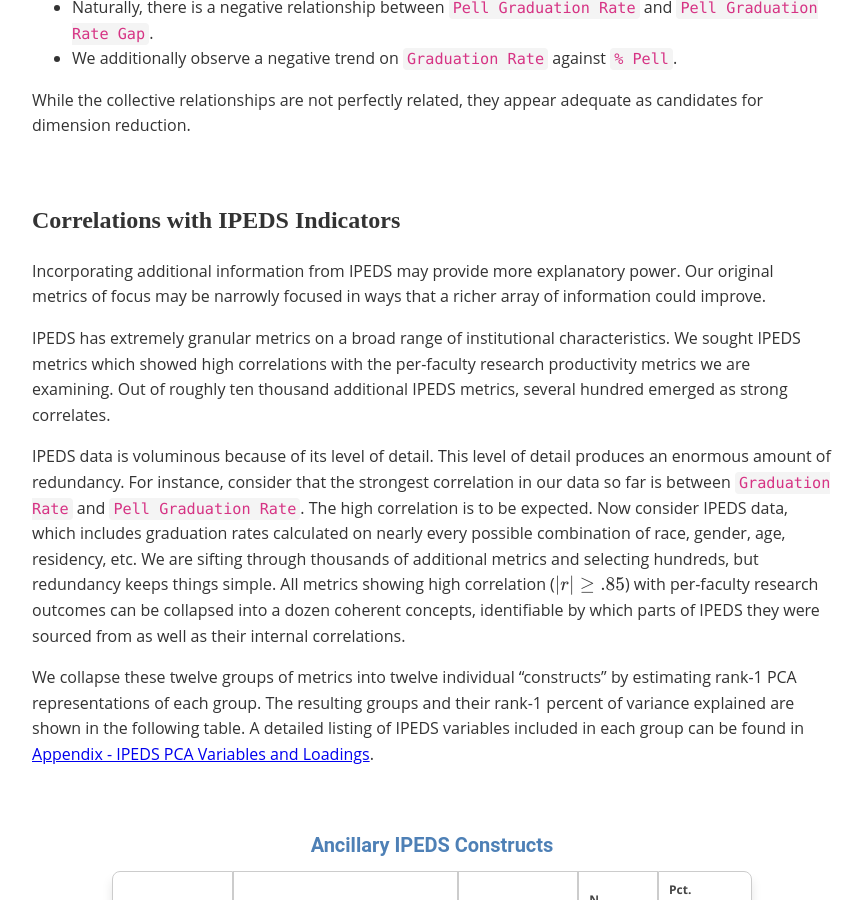
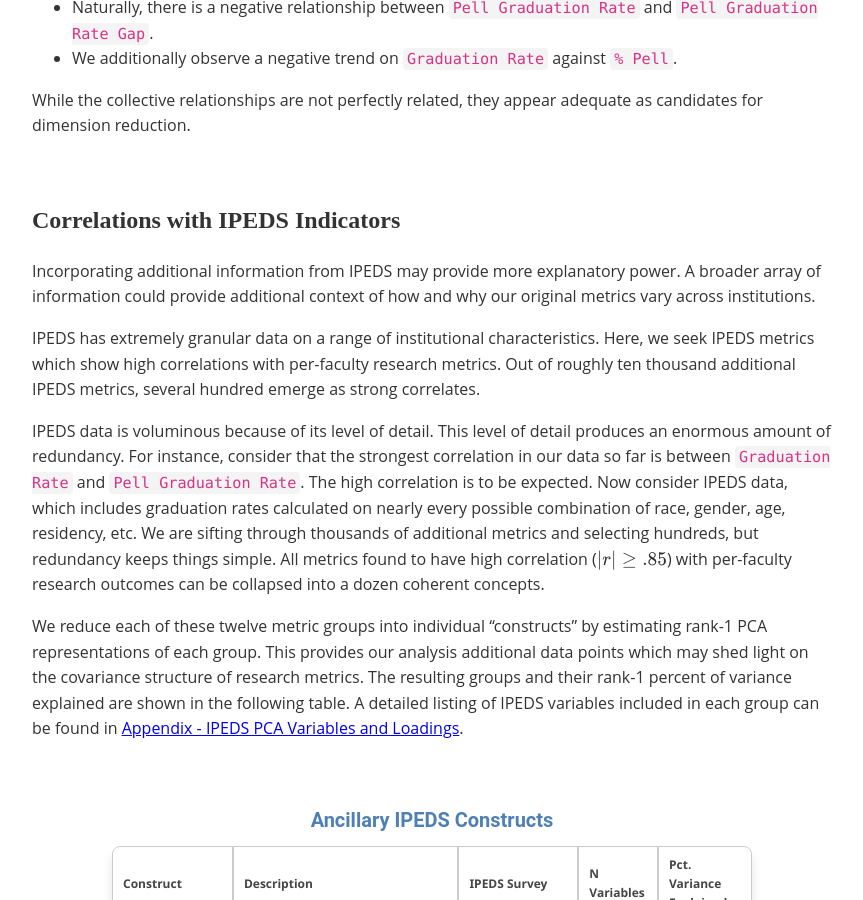
Before and after one commit to rashtastic/r1, a Jekyll site: the page built from index.md, in a window 1280 px wide and 900 px high, scrolled down 9352 px. Shown: the whole window, without its empty margins (208-1071 px from the left). Built offline with Jekyll 4.4.1, drawn with Linux system fonts in a browser that asks for light colours.

Commit message:
IPEDS section rephrasing edits

```diff
--- a/index.md
+++ b/index.md
@@ -220,13 +220,13 @@
 
 ## Correlations with IPEDS Indicators
 
-Incorporating additional information from IPEDS may provide more explanatory power. Our original metrics of focus may be narrowly focused in ways that a richer array of information could improve.
-
-IPEDS has extremely granular metrics on a broad range of institutional characteristics. We sought IPEDS metrics which showed high correlations with the per-faculty research productivity metrics we are examining. Out of roughly ten thousand additional IPEDS metrics, several hundred emerged as strong correlates.
-
-IPEDS data is voluminous because of its level of detail. This level of detail produces an enormous amount of redundancy. For instance, consider that the strongest correlation in our data so far is between <code>Graduation Rate</code> and <code>Pell Graduation Rate</code>. The high correlation is to be expected. Now consider IPEDS data, which includes graduation rates calculated on nearly every possible combination of race, gender, age, residency, etc. We are sifting through thousands of additional metrics and selecting hundreds, but redundancy keeps things simple. All metrics showing high correlation ($\vert r\vert \ge .85$) with per-faculty research outcomes can be collapsed into a dozen coherent concepts, identifiable by which parts of IPEDS they were sourced from as well as their internal correlations.
-
-We collapse these twelve groups of metrics into twelve individual "constructs" by estimating rank-1 PCA representations of each group. The resulting groups and their rank-1 percent of variance explained are shown in the following table. A detailed listing of IPEDS variables included in each group can be found in [Appendix - IPEDS PCA Variables and Loadings](#appendix-ipca).
+Incorporating additional information from IPEDS may provide more explanatory power. A broader array of information could provide additional context of how and why our original metrics vary across institutions.
+
+IPEDS has extremely granular data on a range of institutional characteristics. Here, we seek IPEDS metrics which show high correlations with per-faculty research metrics. Out of roughly ten thousand additional IPEDS metrics, several hundred emerge as strong correlates.
+
+IPEDS data is voluminous because of its level of detail. This level of detail produces an enormous amount of redundancy. For instance, consider that the strongest correlation in our data so far is between <code>Graduation Rate</code> and <code>Pell Graduation Rate</code>. The high correlation is to be expected. Now consider IPEDS data, which includes graduation rates calculated on nearly every possible combination of race, gender, age, residency, etc. We are sifting through thousands of additional metrics and selecting hundreds, but redundancy keeps things simple. All metrics found to have high correlation ($\vert r\vert \ge .85$) with per-faculty research outcomes can be collapsed into a dozen coherent concepts.
+
+We reduce each of these twelve metric groups into individual "constructs" by estimating rank-1 PCA representations of each group. This provides our analysis additional data points which may shed light on the covariance structure of research metrics. The resulting groups and their rank-1 percent of variance explained are shown in the following table. A detailed listing of IPEDS variables included in each group can be found in [Appendix - IPEDS PCA Variables and Loadings](#appendix-ipca).
 
 <br/>
 
```
